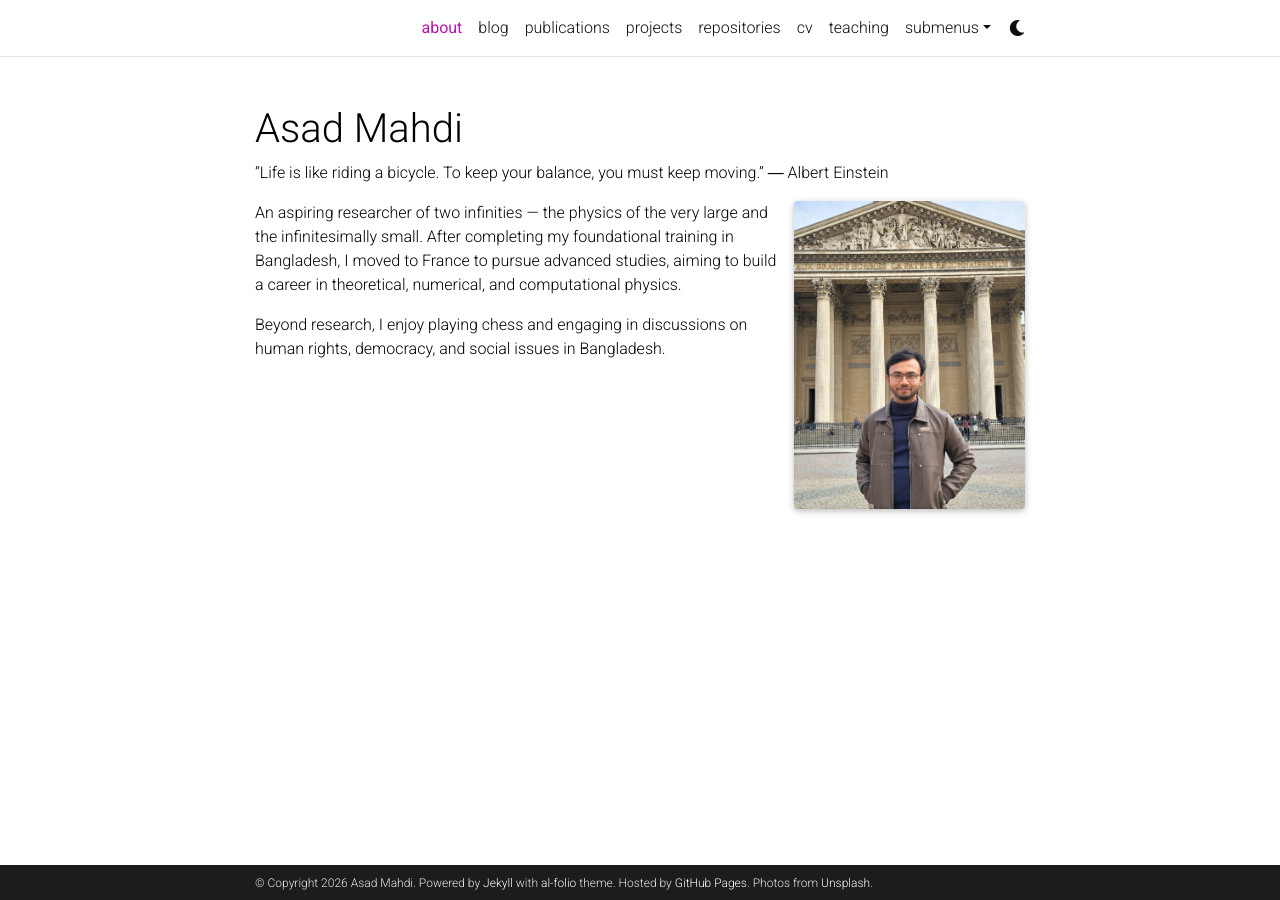
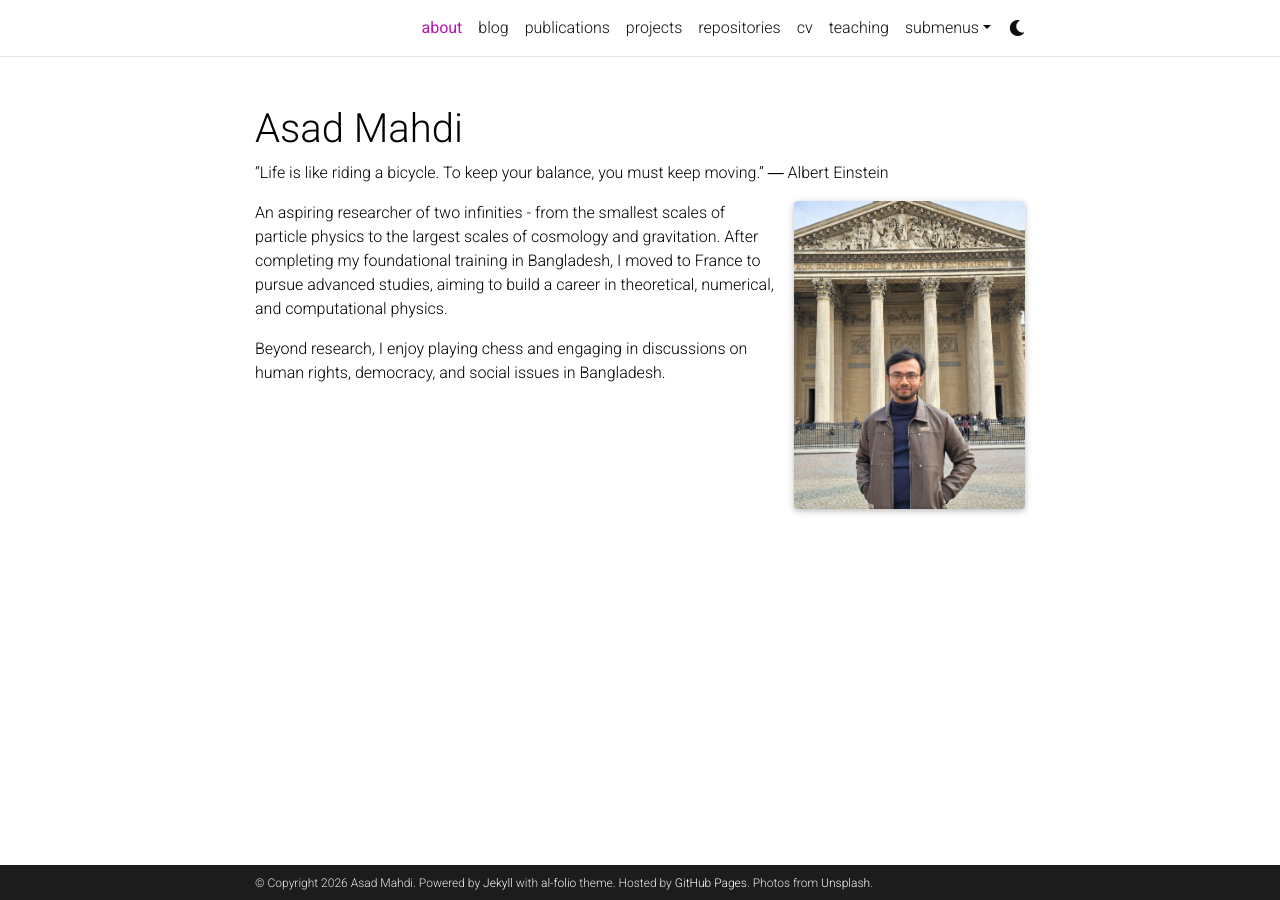
Before and after one commit to asadmahdi-phy/asadmahdi-phy.github.io, a Jekyll site: the page built from _pages/about.md, in a window 1280 px wide. Built offline with Jekyll 4.4.1, drawn with Linux system fonts in a browser that asks for light colours; full-size pictures stand in for the smaller copies a plugin makes; comment, search, counter and statistics services are not loaded; a style sheet for code colours, icons or effects is not loaded.

Commit message:
Update about.md

```diff
--- a/_pages/about.md
+++ b/_pages/about.md
@@ -25,6 +25,6 @@ Put your address / P.O. box / other info right below your picture. You can also
 
 Link to your social media connections, too. This theme is set up to use [Font Awesome icons](http://fortawesome.github.io/Font-Awesome/) and [Academicons](https://jpswalsh.github.io/academicons/), like the ones below. Add your Facebook, Twitter, LinkedIn, Google Scholar, or just disable all of them.-->
 
-An aspiring researcher of two infinities — the physics of the very large and the infinitesimally small. After completing my foundational training in Bangladesh, I moved to France to pursue advanced studies, aiming to build a career in theoretical, numerical, and computational physics.
+An aspiring researcher of two infinities - from the smallest scales of particle physics to the largest scales of cosmology and gravitation. After completing my foundational training in Bangladesh, I moved to France to pursue advanced studies, aiming to build a career in theoretical, numerical, and computational physics.
 
 Beyond research, I enjoy playing chess and engaging in discussions on human rights, democracy, and social issues in Bangladesh.
```
